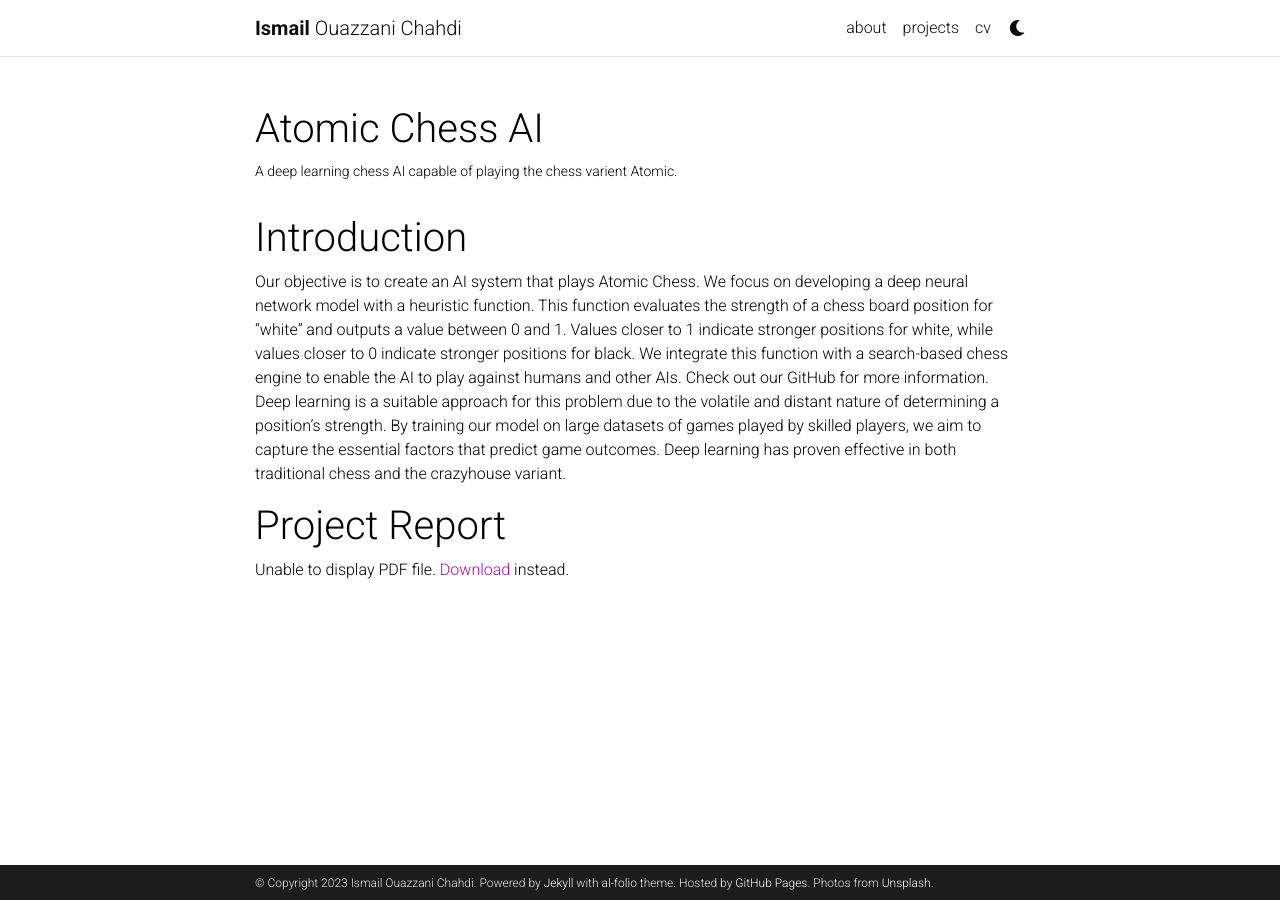
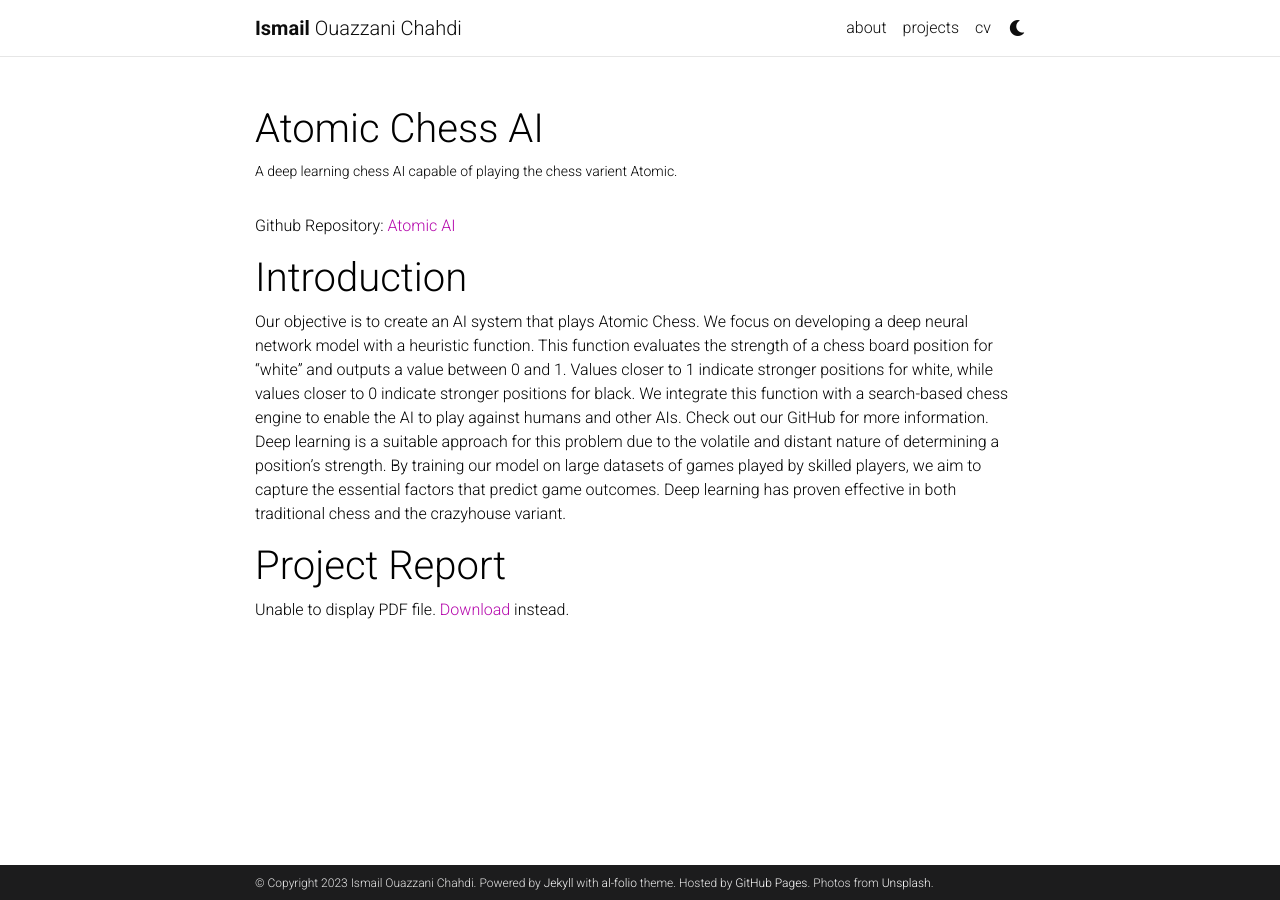
Before and after one commit to IsmailOuazzani/ismailouazzani.github.io, a Jekyll site: the page built from _projects/atomic-ai.md, in a window 1280 px wide. Built offline with Jekyll 4.4.1, drawn with Linux system fonts in a browser that asks for light colours; comment, search, counter and statistics services are not loaded; a style sheet for code colours, icons or effects is not loaded; part of the change alters nothing that is shown.

```diff
--- a/_config.yml
+++ b/_config.yml
@@ -106,7 +106,7 @@ youtube_id: # your youtube channel id (youtube.com/@<youtube_id>)
 discord_id: # your discord id (18-digit unique numerical identifier)
 
 contact_note: >
-  The best way to reach is is through my email.
+  Note: I'm still building this website so it is possible that all my projects aren't visible yet.
 
 # -----------------------------------------------------------------------------
 # Analytics and search engine verification
@@ -159,8 +159,6 @@ disqus_shortname: al-folio # put your disqus shortname
 # If you have blog posts published on medium.com or other external sources,
 # you can display them in your blog by adding a link to the RSS feed.
 external_sources:
-  - name: medium.com
-    rss_url: https://medium.com/@al-folio/feed
 
 # -----------------------------------------------------------------------------
 # Collections
--- a/_layouts/default.html
+++ b/_layouts/default.html
@@ -3,6 +3,15 @@
 
   <!-- Head -->
   <head>
+  <!-- Google tag (gtag.js) -->
+  <script async src="https://www.googletagmanager.com/gtag/js?id=G-Q1YR9S13TQ"></script>
+  <script>
+    window.dataLayer = window.dataLayer || [];
+    function gtag(){dataLayer.push(arguments);}
+    gtag('js', new Date());
+
+    gtag('config', 'G-Q1YR9S13TQ');
+  </script>
   {%- if page.redirect -%}
     <meta http-equiv="refresh" content="3; url={{ site.baseurl }}/" />
   {%- endif -%}
@@ -56,7 +65,7 @@
     {% include scripts/misc.html %}
     {% include scripts/badges.html %}
     {% include scripts/mathjax.html %}
-    {% include scripts/analytics.html %}
+    <!-- {% include scripts/analytics.html %} -->
     {% include scripts/progressBar.html %}
   </body>
 </html>
--- a/_projects/atomic-ai.md
+++ b/_projects/atomic-ai.md
@@ -6,6 +6,8 @@ img: assets/img/atomic.png
 importance: 1
 category: Machine Learning
 ---
+
+Github Repository: <a href="https://github.com/IsmailOuazzani/AtomicAI">Atomic AI</a>
 
 # Introduction
 
```
